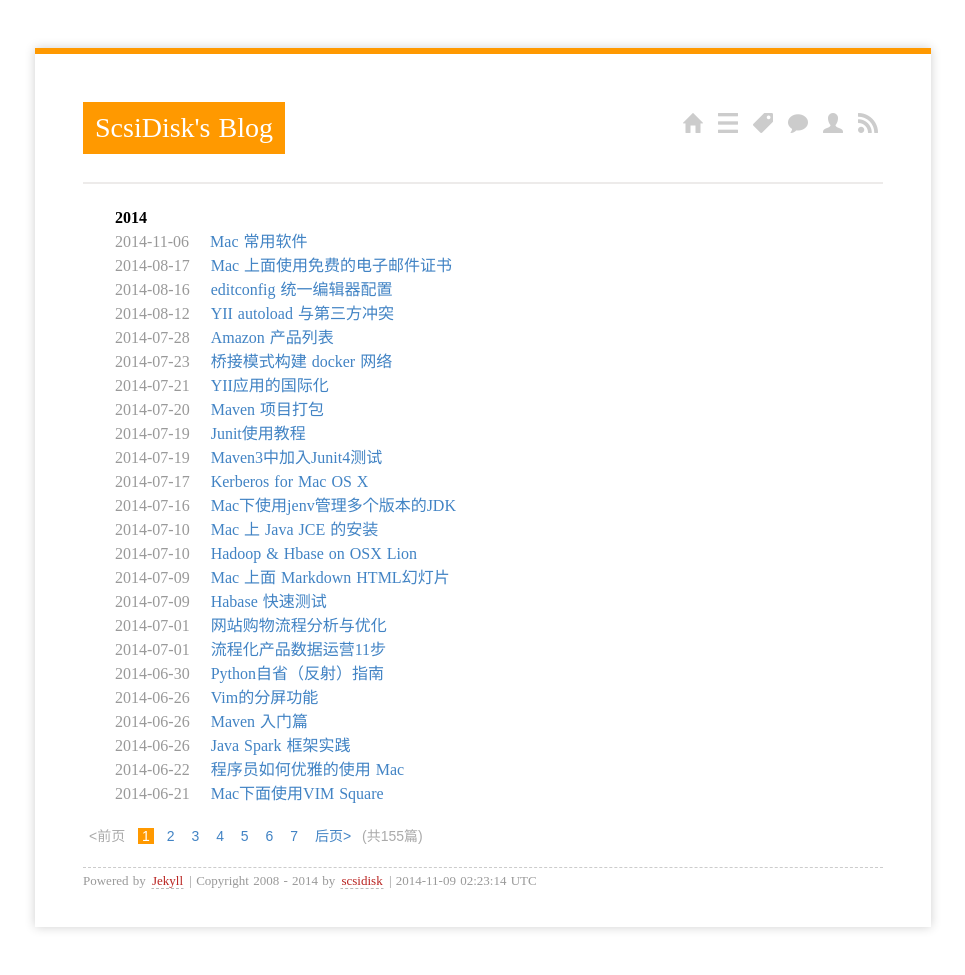
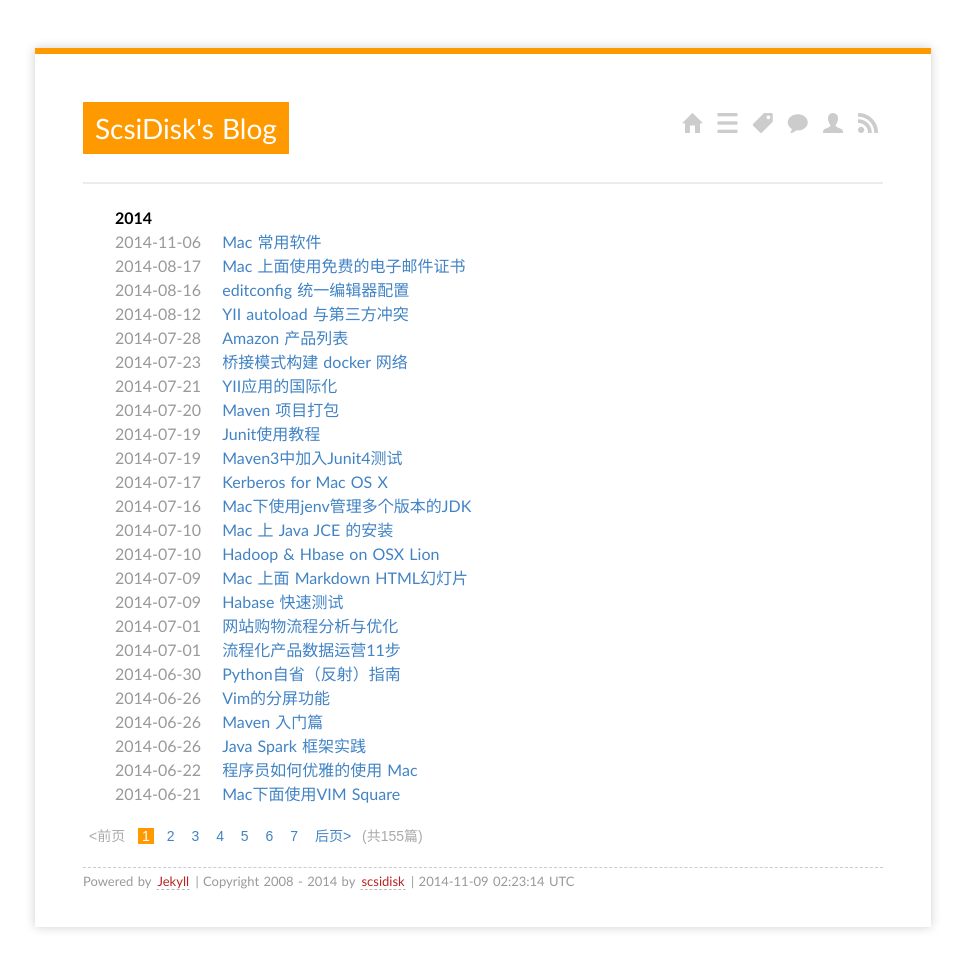
Before and after one commit to scsidisk/scsidisk.github.io, a Jekyll site: the page built from index.html, in a window 1280 px wide. Shown: the whole page, without its empty margins (157-1122 px from the left). Built offline with Jekyll 4.4.1, drawn with Linux system fonts in a browser that asks for light colours; Markdown is read by kramdown in place of the engine named in the settings; the list of posts is cut into pages by our own code.

Commit message:
fix 修改显示字体

```diff
--- a/media/css/screen.css
+++ b/media/css/screen.css
@@ -5,7 +5,8 @@
 
 @font-face{
     /*font: 12px/162% Arial,Helvetica,sans-serif;*/
-    font: 13px Helvetica, arial, freesans, clean, sans-serif;
+    /*font: 13px Helvetica, arial, freesans, clean, sans-serif;*/
+    font: 13px "Microsoft JhengHei","微軟正黑體",Optima,Segoe,"Segoe UI",Candara,Calibri
 }
 
 html, body, div, span, applet, object, iframe,
@@ -58,6 +59,7 @@ body{
     margin-left:auto;
     margin-right:auto;
     /*font-family:MuseoSans,Trebuchet,"Trebuchet MS",Tahoma,"Lucida Grande","Lucida Sans Unicode","Hiragino Sans GB","Hiragino Sans GB W3","Microsoft YaHei",Verdana,sans-serif;*/
+    font-family:"Microsoft JhengHei","微軟正黑體",Optima,Segoe,"Segoe UI",Candara,Calibri;
     color:#000000;
     background-color:#ffffff;
 }
```
